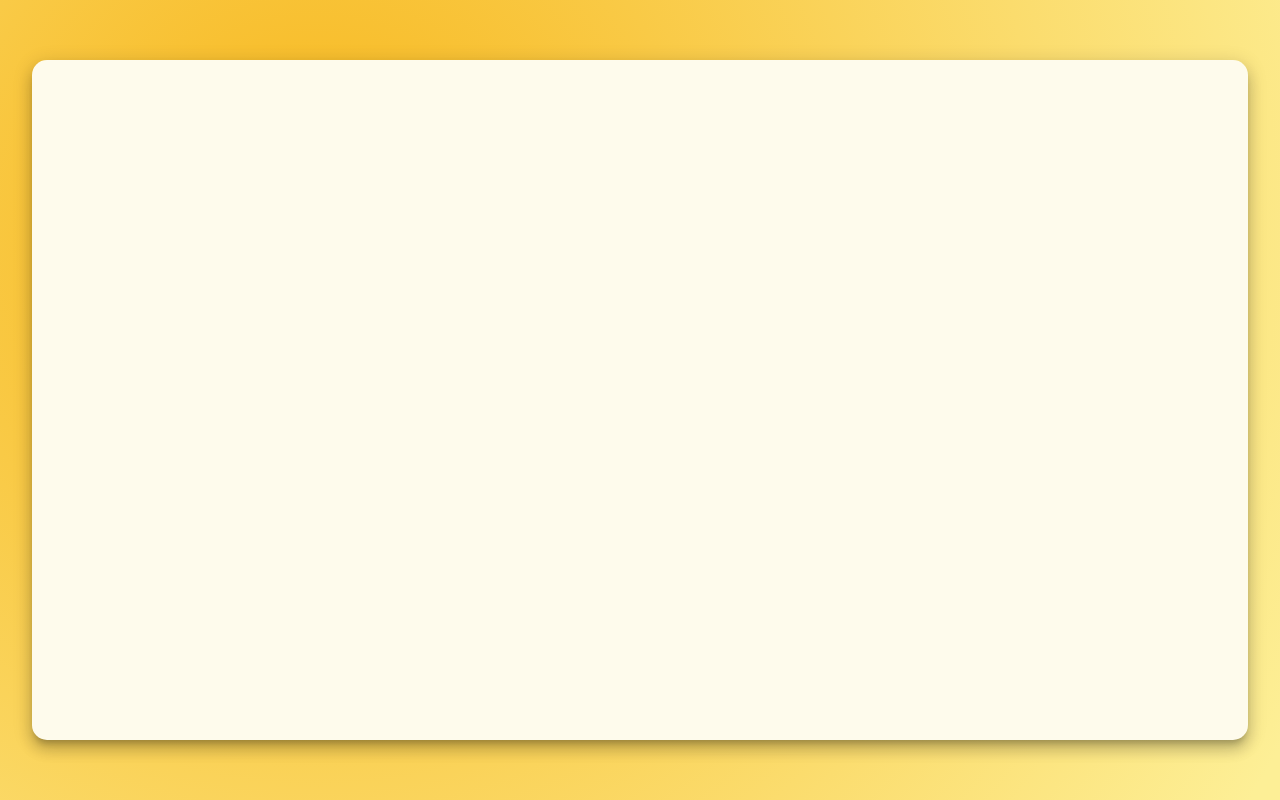
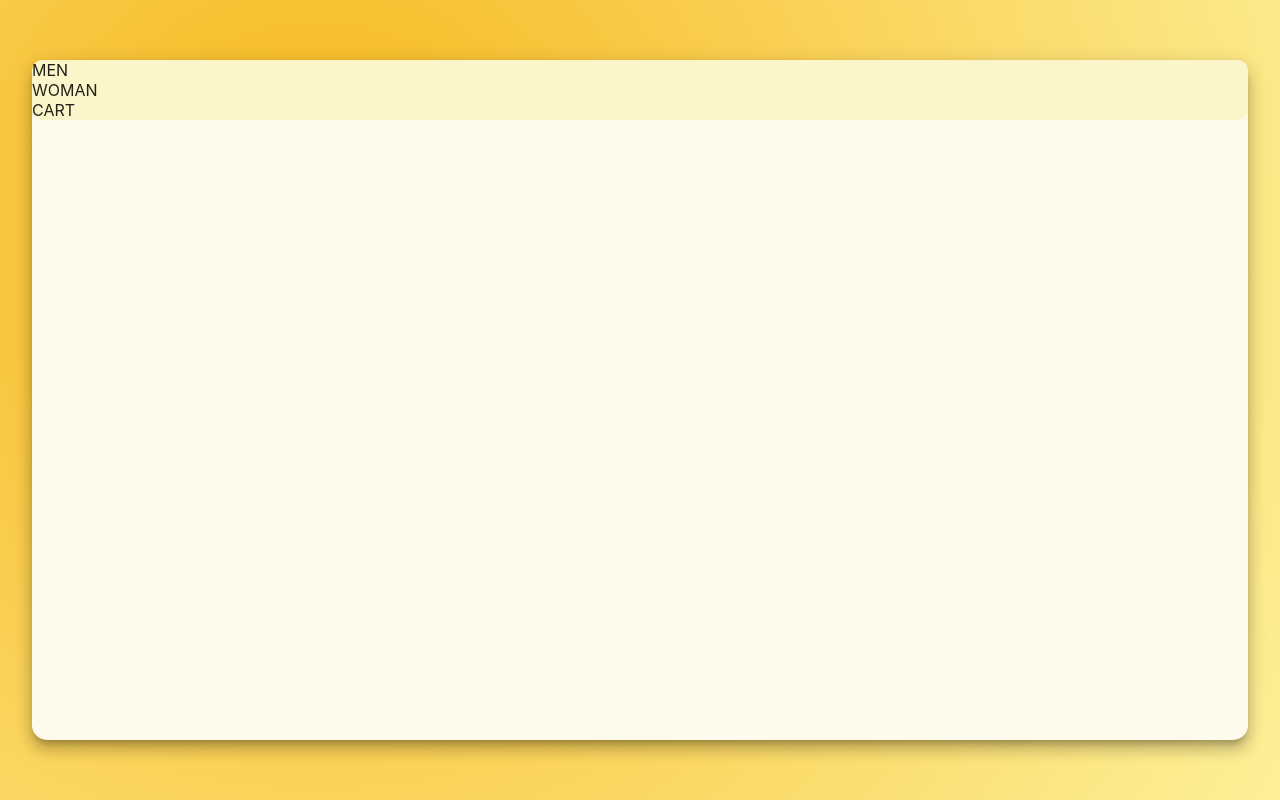
Before and after one commit to shoaibmasood/Project-3-Shoe-Store, a React (Create React App) app: page / in a window 1280 px wide. Built offline with nearby package versions, Linux system fonts and the light colour scheme.

Commit message:
added Navbar

```diff
--- a/src/components/Navbar/Navbar.jsx
+++ b/src/components/Navbar/Navbar.jsx
@@ -1,7 +1,16 @@
 import React from 'react';
+import styles from './Navbar.module.css';
 
 const Navbar = () => {
-  return <div></div>;
+  return (
+    <div className={styles.container}>
+      <ul>
+        <li>MEN</li>
+        <li>WOMAN</li>
+        <li>CART</li>
+      </ul>
+    </div>
+  );
 };
 
 export default Navbar;
--- a/src/components/Navbar/Navbar.module.css
+++ b/src/components/Navbar/Navbar.module.css
@@ -0,0 +1,12 @@
+.container {
+  background-color: #fcf5ca;
+  border-radius: 10px;
+  display: block;
+}
+
+li {
+  list-style-type: none;
+}
+ul > li {
+  display: flex;
+}
--- a/src/components/Papper/Papper.jsx
+++ b/src/components/Papper/Papper.jsx
@@ -1,7 +1,7 @@
 import React from 'react';
 import { makeStyles } from '@material-ui/core/styles';
-import Paper from '@material-ui/core/Paper';
-
+import { Paper } from '@material-ui/core';
+import Navbar from '../Navbar/Navbar';
 const useStyles = makeStyles({
   paper: {
     dsiplay: 'flex',
@@ -20,7 +20,9 @@ export default function Papper() {
 
   return (
     <div>
-      <Paper elevation={10} className={classes.paper} />
+      <Paper elevation={10} className={classes.paper}>
+        <Navbar />
+      </Paper>
     </div>
   );
 }
```
Also changed, not shown: public/index.html (+0 -23 lines).
